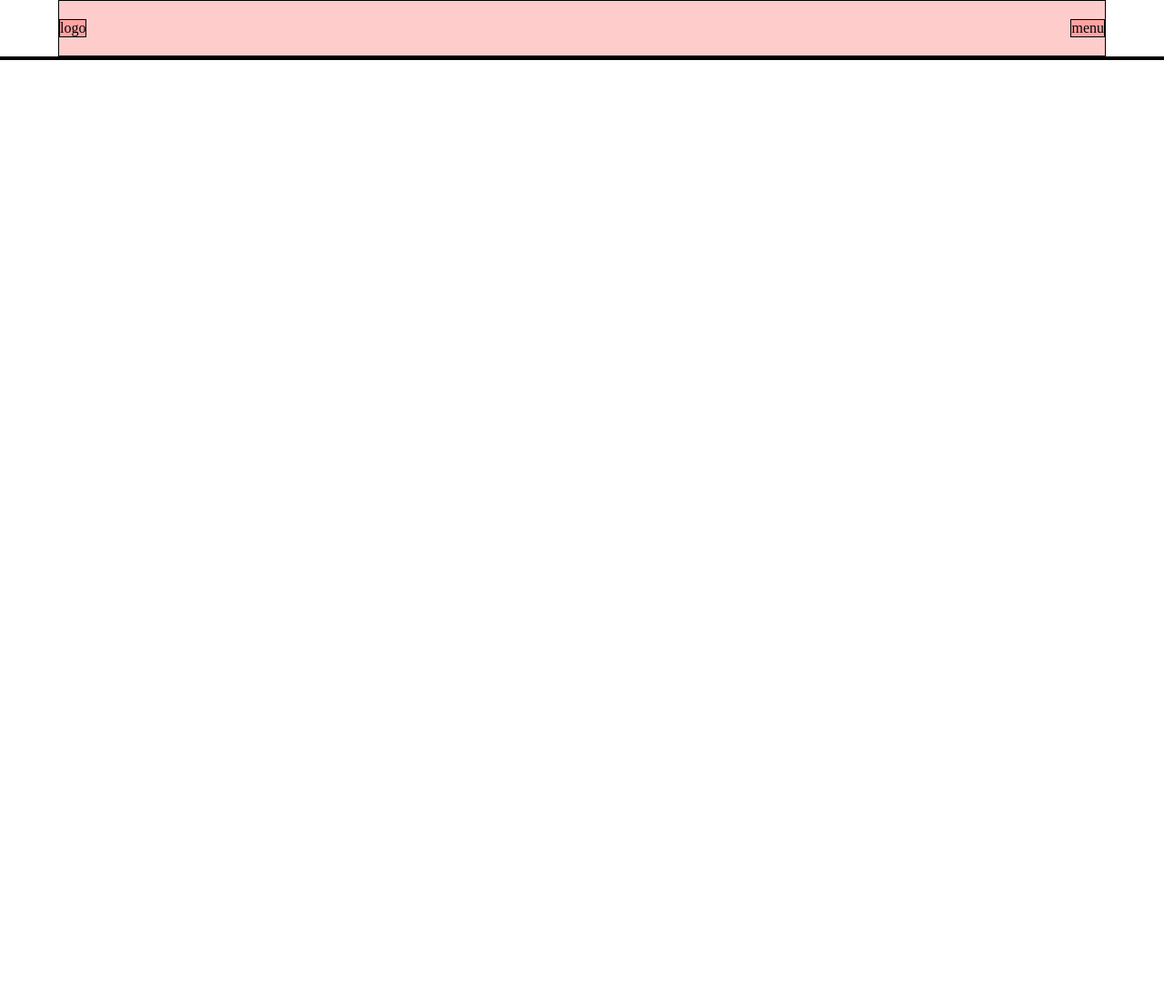
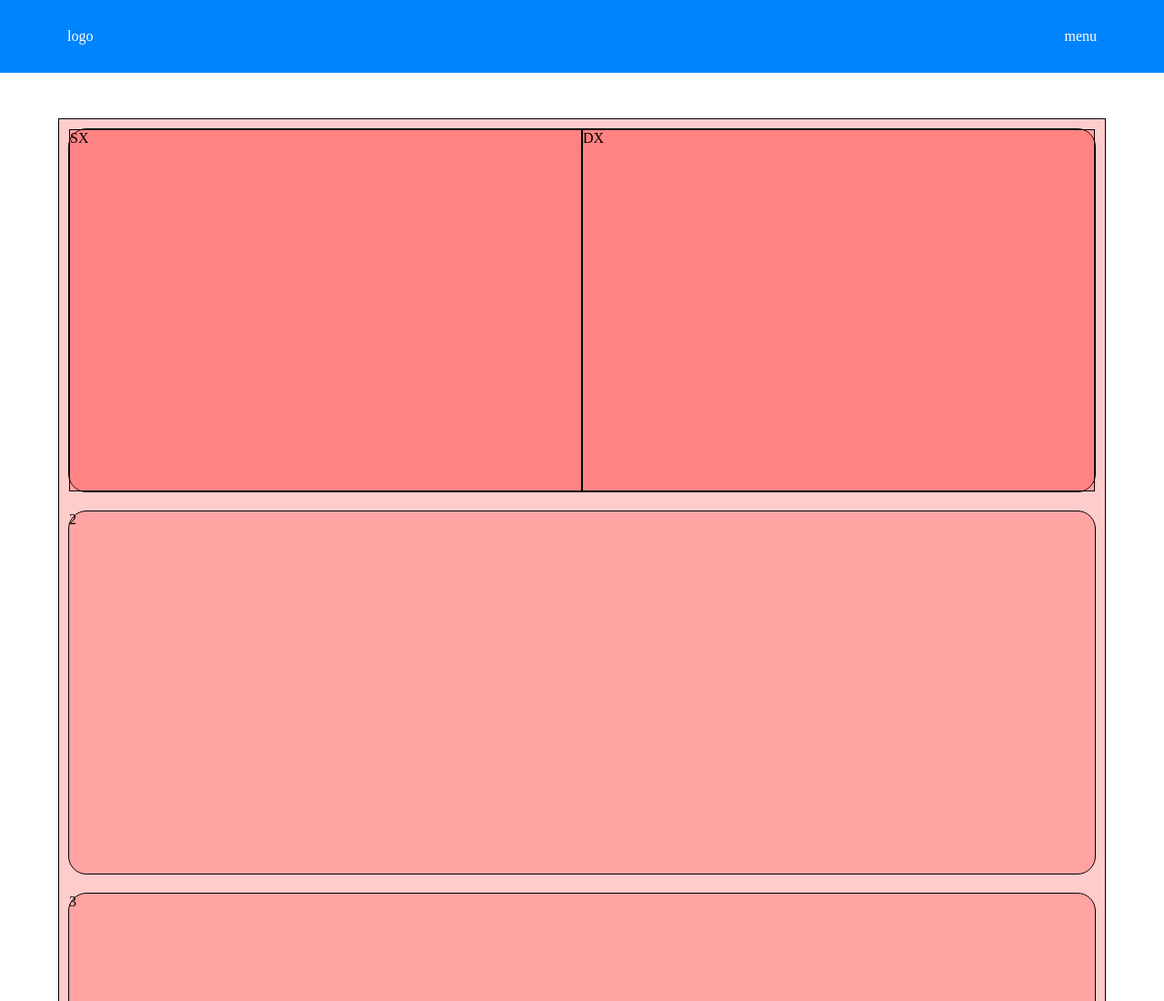
Before and after one commit to MrArcano/htmlcss-responsive-layout, a plain HTML site: page index.html in a window 1280 px wide. Shown: the top 1100 px of the page at 91% size. Before the commit the page ends 800 px from the top, so only its background shows below. Drawn offline with Linux system fonts and the light colour scheme.

Commit message:
[add]: section info-app

```diff
--- a/css/style.css
+++ b/css/style.css
@@ -23,6 +23,40 @@
 
 /* HEADER */
 header{
+  position: fixed;
+  left: 0;
+  right: 0;
+
+  background-color: #0084fd;
+  color: white;
+}
+
+header .container{
   justify-content: space-between;
-  padding: 20px 0;
+  align-items: center;
+  height: 80px;
+  /* imposto una altezza fissa all'header per gestire meglio il fixed */
+  padding: 20px 10px;
 }
+
+/* MAIN */
+
+main{
+  padding-top: calc(80px + 50px);
+}
+
+.row{
+  flex-wrap: wrap;
+}
+
+.card{
+  width: 100%;
+  min-height: 400px;
+  border-radius: 20px;
+  margin: 10px;
+}
+
+.card-sx,
+.card-dx{
+  width: 50%;
+}
--- a/index.html
+++ b/index.html
@@ -7,15 +7,30 @@
   <link rel="stylesheet" href="css/style.css">
   <title>Responsive Layout</title>
 </head>
-<body class="debug">
-  <header class="container flex-box">
-    <!-- logo e nav/menu -->
-    <div class="header-left"> logo </div>
-    <div class="header-right">menu</div>
+<body>
+  <header>
+    <div class="container flex-box">
+      <!-- logo e nav/menu -->
+      <div class="header-left"> logo </div>
+      <div class="header-right">menu</div>
+    </div>
+
   </header>
 
-  <main>
+  <main class="container">
     <!-- section info-app -->
+    <section class="debug">
+      <div class="row flex-box">
+        <div class="card flex-box">
+          <div class="card-sx">SX</div>
+          <div class="card-dx">DX</div>
+        </div>
+        <div class="card">2</div>
+        <div class="card">3</div>
+        <div class="card">4</div>
+        <div class="card">5</div>
+      </div>
+    </section>
     <!-- section planing -->
     <!-- section partner -->
     <!-- section benefit -->
```
